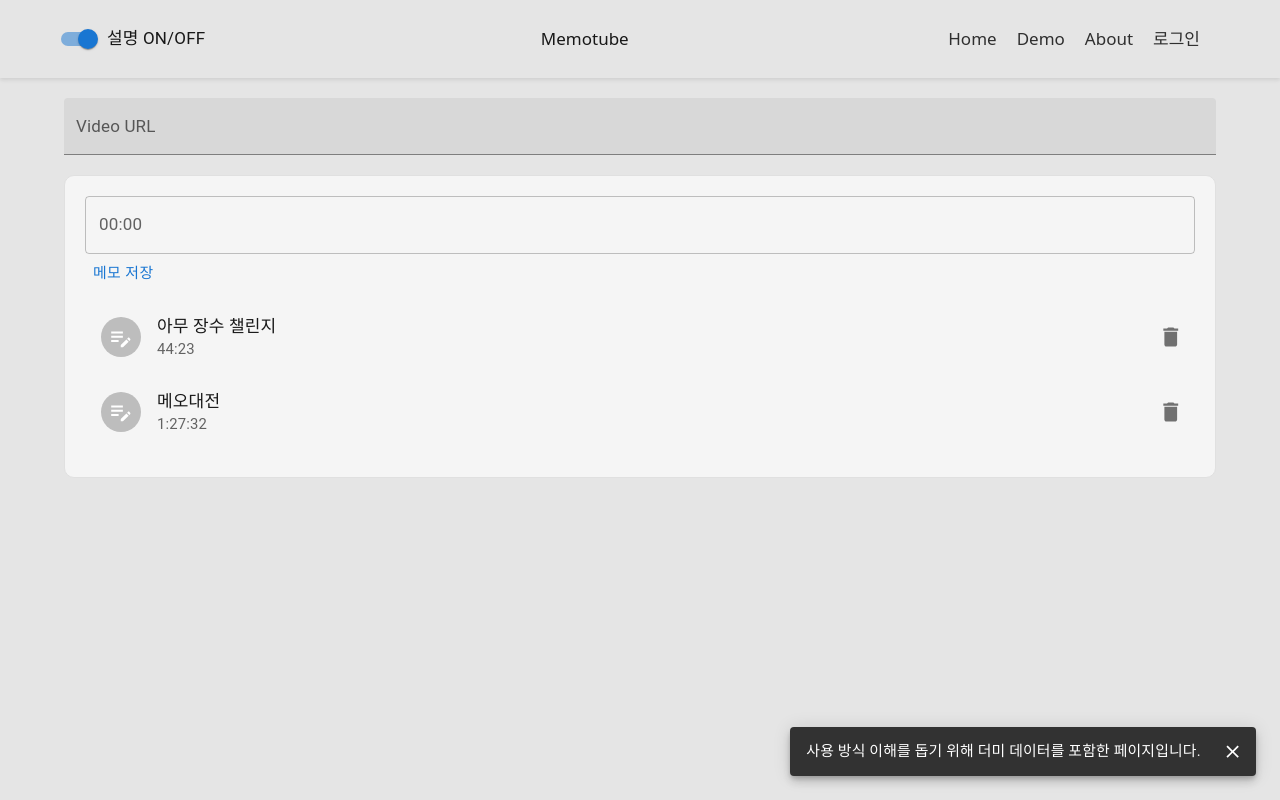
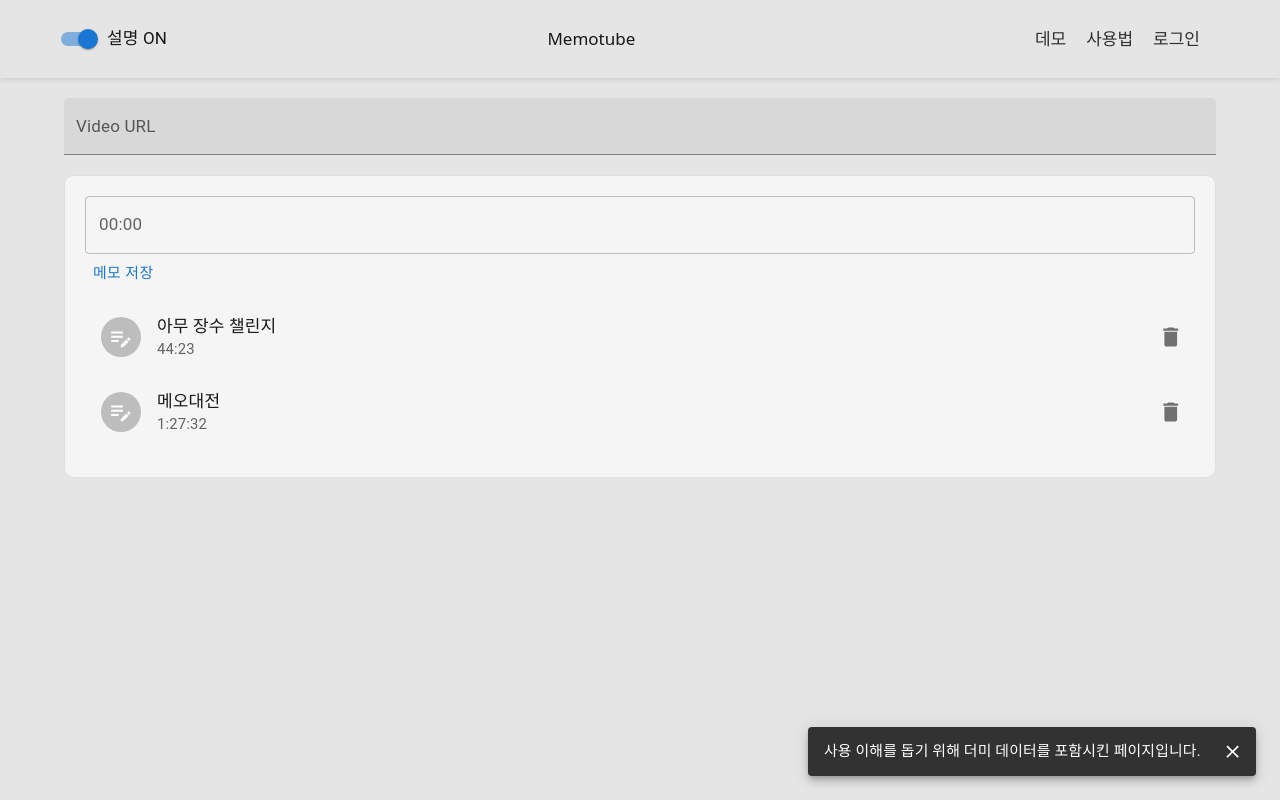
Before and after one commit to javascriptbiggosoo/memotube, a React (Vite) app: page /memotube/demo in a window 1280 px wide. Built offline with nearby package versions, Linux system fonts and the light colour scheme.

Commit message:
설명 온오프 리팩토링

```diff
--- a/src/components/RootLayout/Header/index.tsx
+++ b/src/components/RootLayout/Header/index.tsx
@@ -10,15 +10,15 @@ import { isDescState } from "../../../atoms/desc";
 
 export default function Header() {
   const [isDesc, setIsDesc] = useRecoilState(isDescState);
-  const [open, setOpen] = useState(false);
+  const [openHowTo, setOpenHowTo] = useState(false);
   const isLoggedIn = useRecoilValue(isLoggedInState);
   const AuthPage = useMatch("/login");
   const ProfilePage = useMatch("/profile");
 
   const handleAboutClick = () => {
-    setOpen((prev) => !prev);
+    setOpenHowTo((prev) => !prev);
   };
-  const handleChange = (event: React.ChangeEvent<HTMLInputElement>) => {
+  const handleSwitchChange = (event: React.ChangeEvent<HTMLInputElement>) => {
     setIsDesc(event.target.checked);
   };
 
@@ -30,27 +30,29 @@ export default function Header() {
             control={
               <Switch
                 checked={isDesc}
-                onChange={handleChange}
+                onChange={handleSwitchChange}
                 color="primary"
               />
             }
-            label="설명 ON/OFF"
+            label={isDesc ? "설명 ON" : "설명 OFF"}
           />
         </Col>
-        <Col>Memotube</Col>
+        <Col>
+          <Link to="/">
+            {/* TODO: 서브셋폰트 */}
+            Memotube
+          </Link>
+        </Col>
         <Col>
           <Items>
             <Item>
-              <Link to="/">Home</Link>
+              <Link to="/demo">데모</Link>
             </Item>
-            <Item>
-              <Link to="/demo">Demo</Link>
-            </Item>
-            <Item onClick={handleAboutClick}>About</Item>
+            <Item onClick={handleAboutClick}>사용법</Item>
             <AboutModal
-              open={open}
+              open={openHowTo}
               handleClose={() => {
-                setOpen(false);
+                setOpenHowTo(false);
               }}
             />
             {/* <Item>둘러보기</Item> */}
@@ -98,6 +100,7 @@ const Nav = styled(Box)`
   width: 100%;
 `;
 const Col = styled(Box)`
+  min-width: 140px; // 설명 온오프 스위치 너비 고려
   display: flex;
   align-items: center;
 `;
--- a/src/components/UI/MSnackbar.tsx
+++ b/src/components/UI/MSnackbar.tsx
@@ -10,7 +10,6 @@ interface MSnackbarProps {
   onSnackbarClose: () => void;
 }
 
-// TODO: 설명 안보기 모드 제공
 const MSnackbar = ({ message, onSnackbarClose, open }: MSnackbarProps) => {
   const isDesc = useRecoilValue(isDescState);
   const autoHideDuration = 6000;
--- a/src/pages/Demo/index.tsx
+++ b/src/pages/Demo/index.tsx
@@ -31,7 +31,7 @@ export default function DemoPage() {
       <MemoPad currentTime={currentTime} />
       {/* TODO: 베스트 영상들 모음 추가 */}
       <MSnackbar
-        message="사용 방식 이해를 돕기 위해 더미 데이터를 포함한 페이지입니다."
+        message="사용 이해를 돕기 위해 더미 데이터를 포함시킨 페이지입니다."
         open={isSnbOpen}
         onSnackbarClose={() => {
           setIsSnbOpen(false);
```
